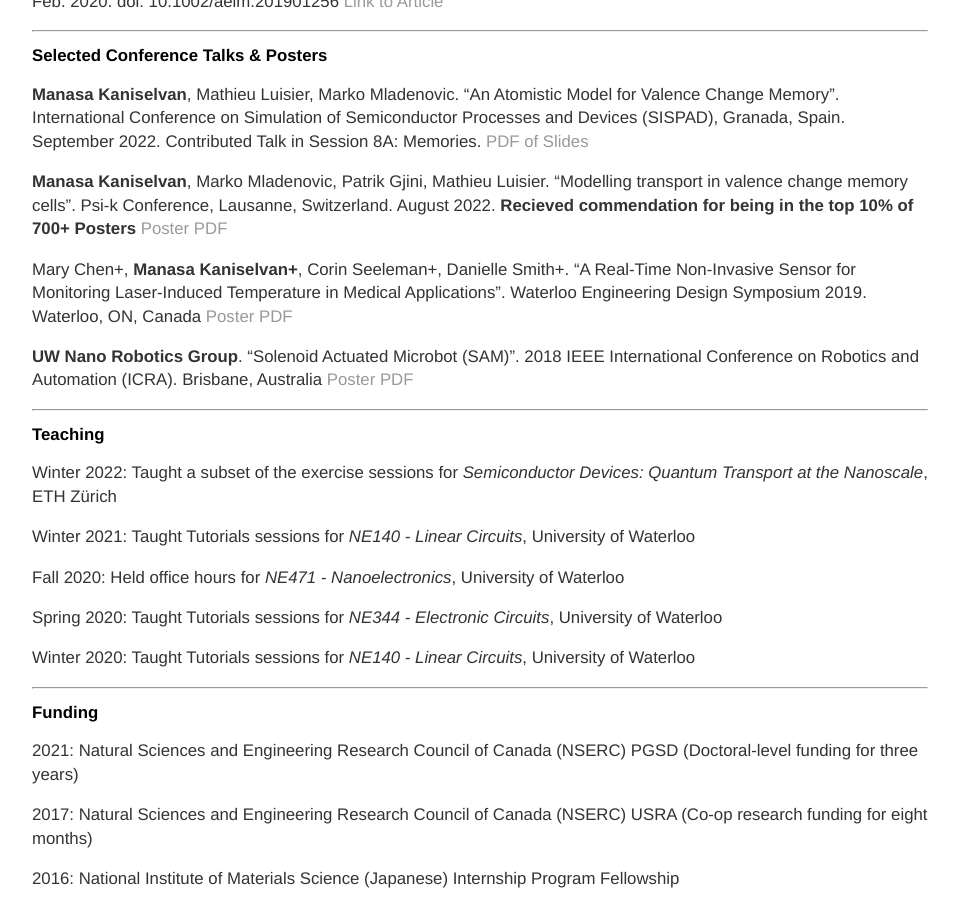
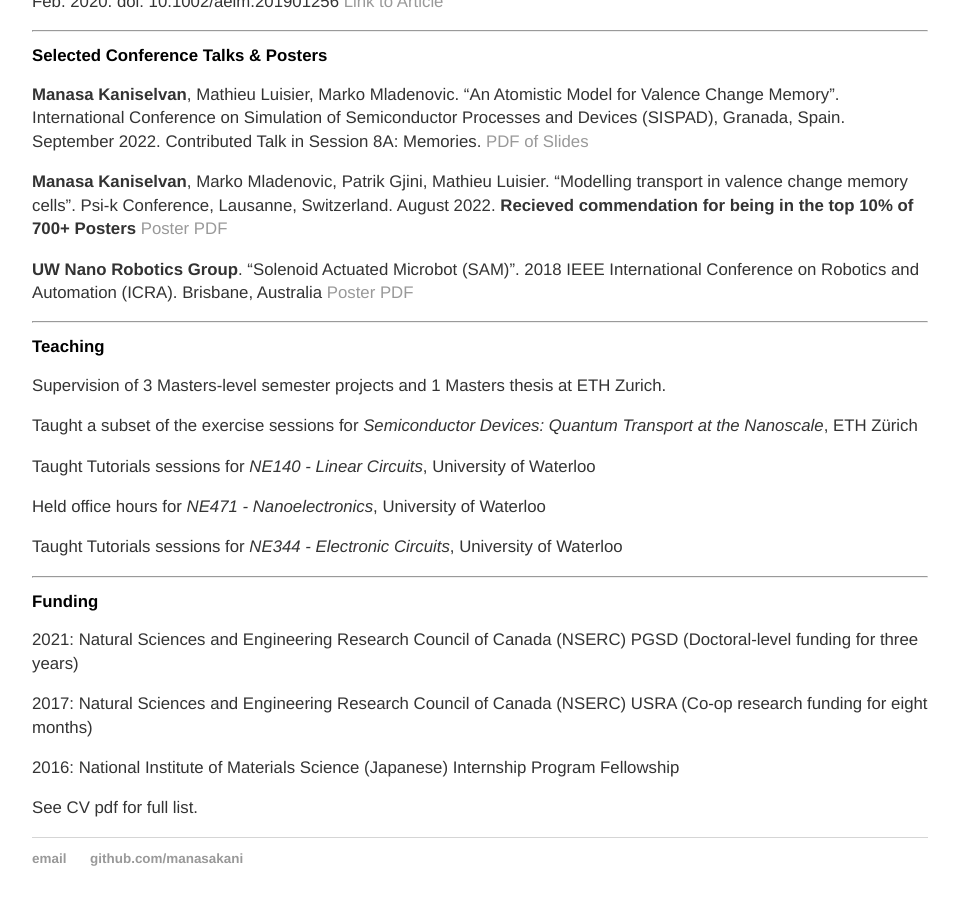
Before and after one commit to manasakani/manaskani.github.io, a Jekyll site: the page built from cv/index.md, in a window 1280 px wide and 900 px high, scrolled down 1066 px. Shown: the whole window, without its empty margins (160-1119 px from the left). Built offline with Jekyll 4.4.1, drawn with Linux system fonts in a browser that asks for light colours.

Commit message:
Update index.md

```diff
--- a/cv/index.md
+++ b/cv/index.md
@@ -56,8 +56,6 @@
 
 **Manasa Kaniselvan**, Marko Mladenovic, Patrik Gjini, Mathieu Luisier. "Modelling transport in valence change memory cells". Psi-k Conference, Lausanne, Switzerland. August 2022. **Recieved commendation for being in the top 10% of 700+ Posters** [Poster PDF](/media/PsiK.pdf)
 
-Mary Chen+, **Manasa Kaniselvan+**, Corin Seeleman+, Danielle Smith+. "A Real-Time Non-Invasive Sensor for Monitoring Laser-Induced Temperature in Medical Applications". Waterloo Engineering Design Symposium 2019. Waterloo, ON, Canada [Poster PDF](/media/FYDP2019.pdf)
-
 **UW Nano Robotics Group**. "Solenoid Actuated Microbot (SAM)". 2018 IEEE International Conference on Robotics and Automation (ICRA). Brisbane, Australia [Poster PDF](/media/ICRA2018.pdf)
 
 <!-- blank line -->
@@ -66,15 +64,15 @@
 
 ## Teaching
 
-Winter 2022: Taught a subset of the exercise sessions for *Semiconductor Devices: Quantum Transport at the Nanoscale*, ETH Zürich
+Supervision of 3 Masters-level semester projects and 1 Masters thesis at ETH Zurich.
 
-Winter 2021: Taught Tutorials sessions for *NE140 - Linear Circuits*, University of Waterloo
+Taught a subset of the exercise sessions for *Semiconductor Devices: Quantum Transport at the Nanoscale*, ETH Zürich
 
-Fall 2020: Held office hours for *NE471 - Nanoelectronics*, University of Waterloo
+Taught Tutorials sessions for *NE140 - Linear Circuits*, University of Waterloo
 
-Spring 2020: Taught Tutorials sessions for *NE344 - Electronic Circuits*, University of Waterloo
+Held office hours for *NE471 - Nanoelectronics*, University of Waterloo
 
-Winter 2020: Taught Tutorials sessions for *NE140 - Linear Circuits*, University of Waterloo
+Taught Tutorials sessions for *NE344 - Electronic Circuits*, University of Waterloo
 
 <!-- blank line -->
 ----
```
